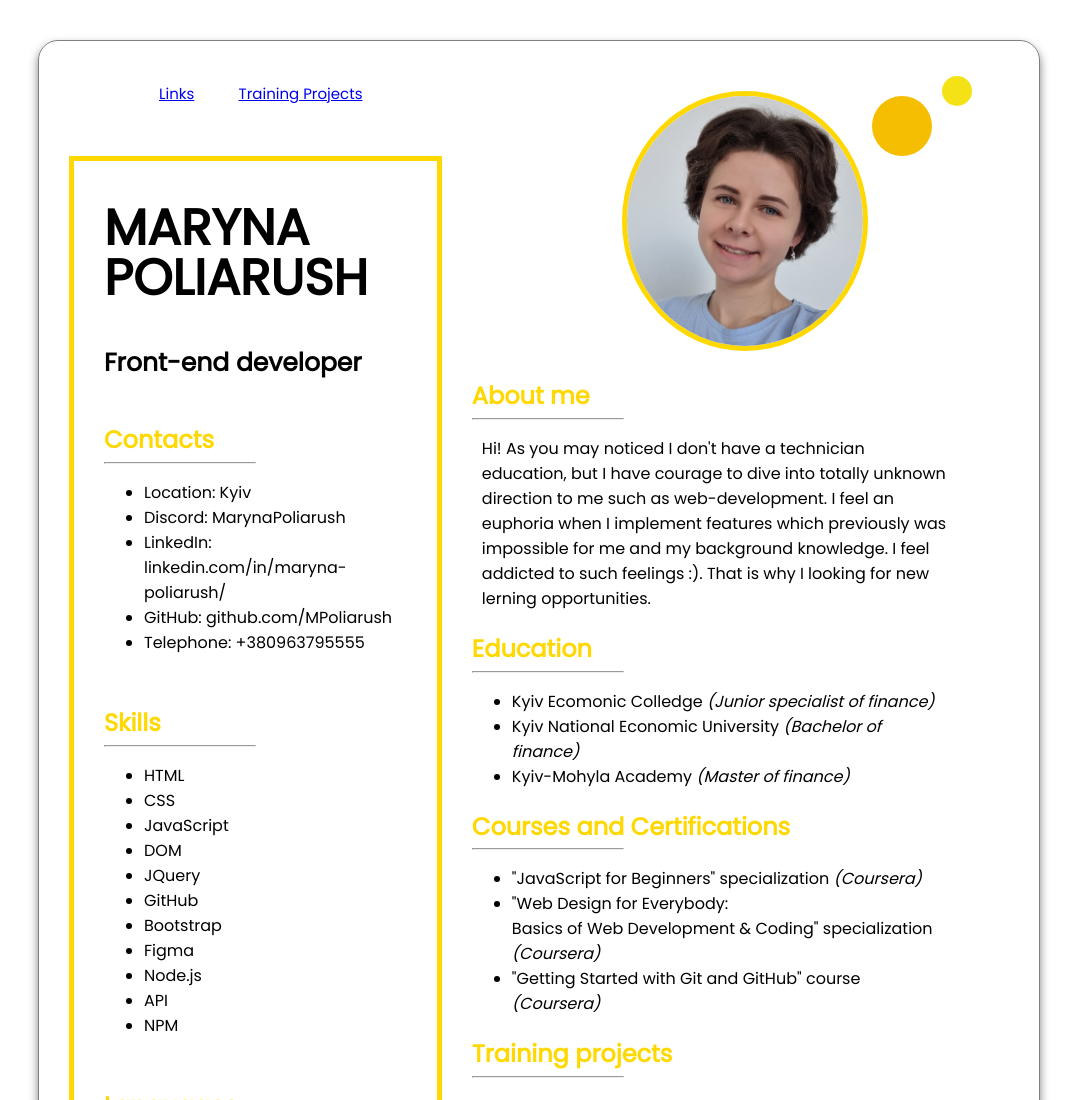
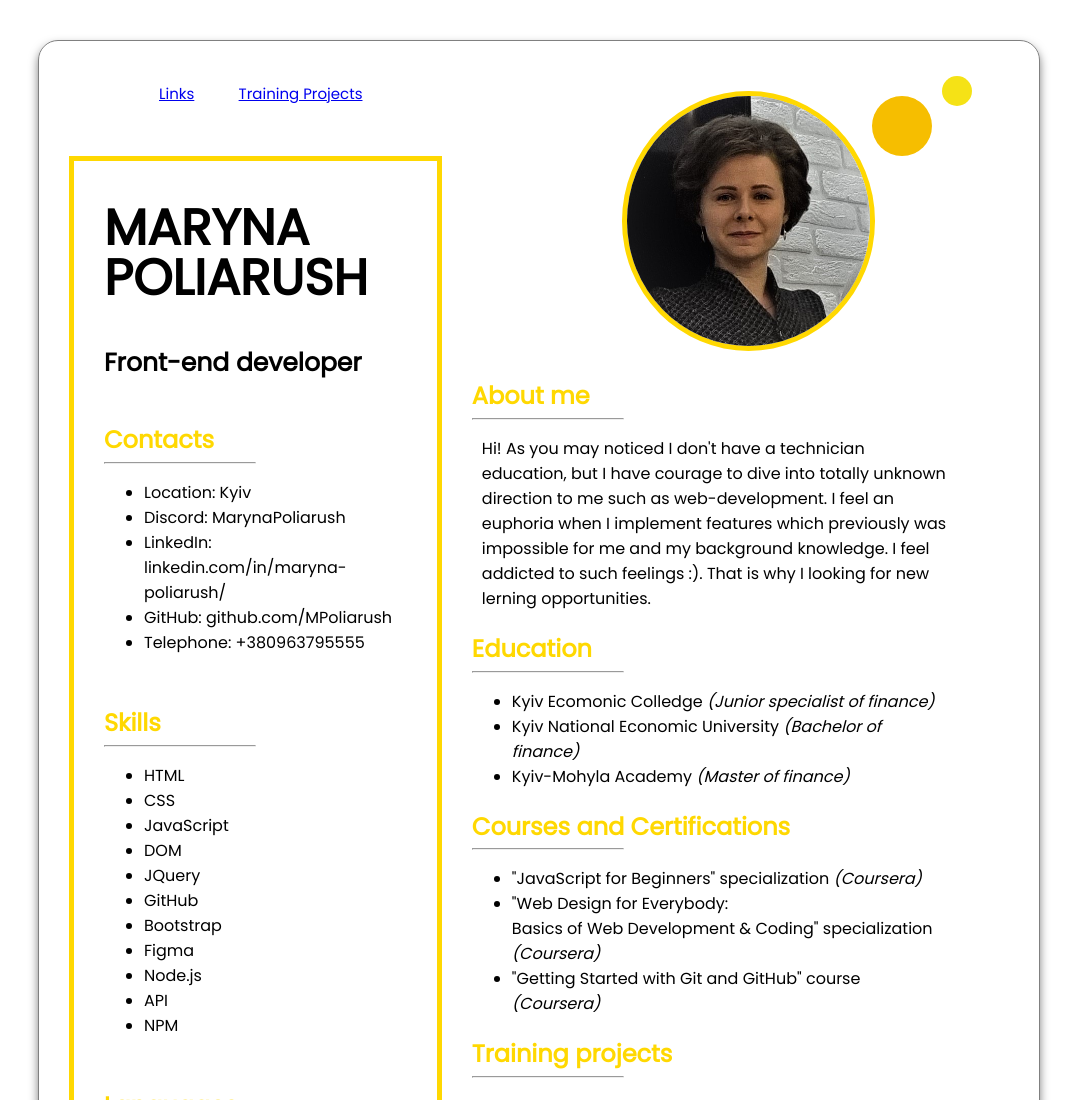
Before and after one commit to MarynaPoliarush/rsschool-cv, a plain HTML site: page index.html in a window 1280 px wide. Shown: the top 1100 px of the page, without its empty margins (101-1178 px from the left). Drawn offline with Linux system fonts and the light colour scheme.

Commit message:
Update index.html

```diff
--- a/index.html
+++ b/index.html
@@ -15,7 +15,7 @@
     <div class="full_page">
         <main class="main">
 
-            <img class="photo" src="ava1.jpg" alt="My_photo_here">
+            <img class="photo" src="ava2.jpg" alt="My_photo_here">
             <div class="round"></div>
             <div class="rounds"></div>
             <div>
```
